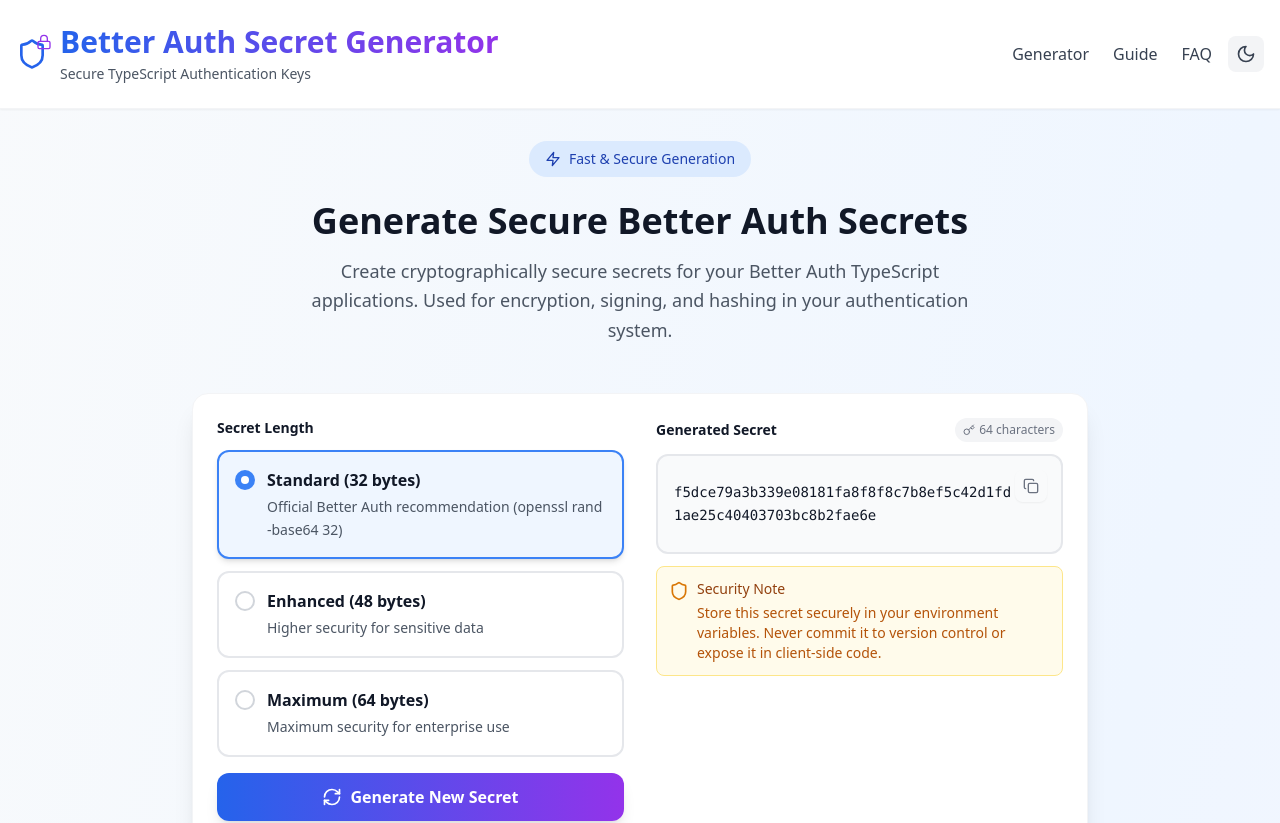
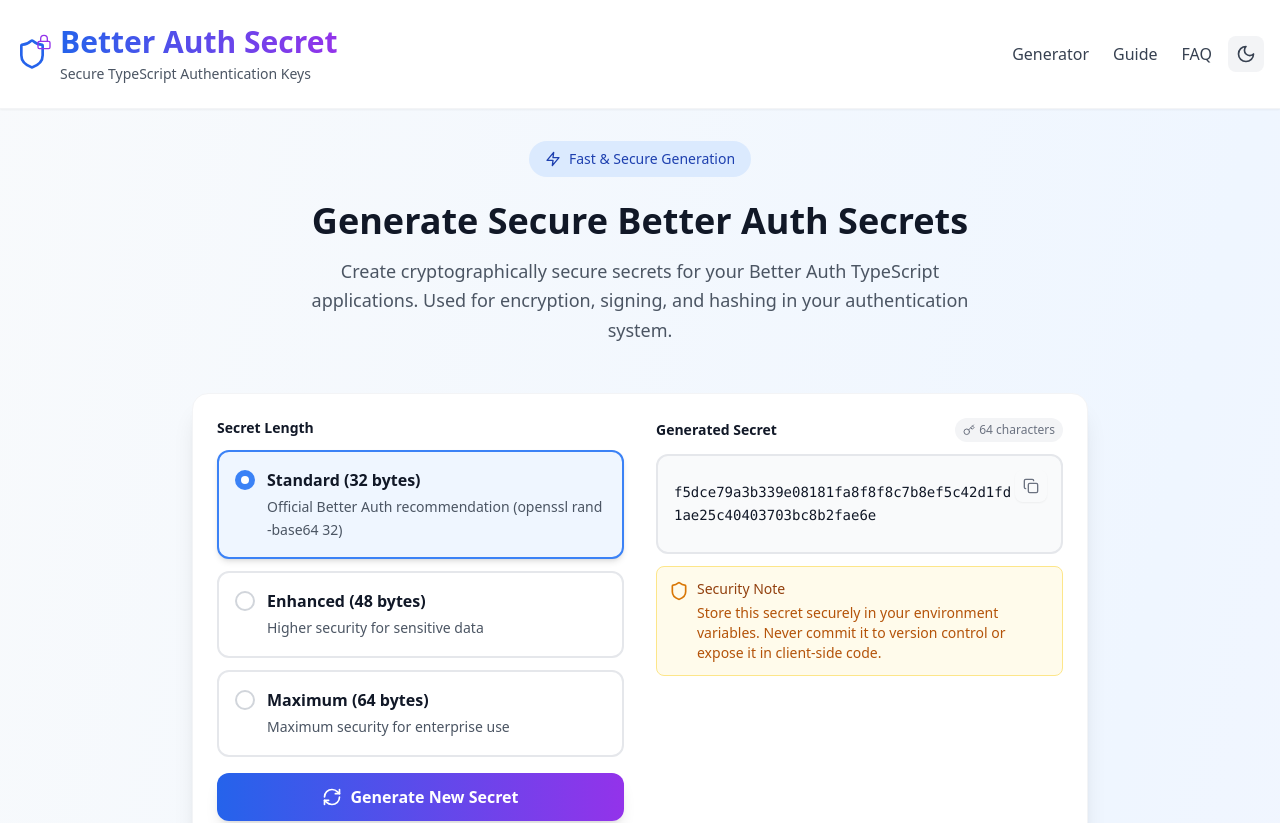
Before and after one commit to residentialproxies/Better-Auth-Secret-Generator, a React (Vite) app: page / in a window 1280 px wide. Shown: the top 823 px of the page. Built offline with nearby package versions, Linux system fonts and the light colour scheme.

Commit message:
Remove Generator from header title

```diff
--- a/src/components/Header.tsx
+++ b/src/components/Header.tsx
@@ -18,7 +18,7 @@ const Header: React.FC = () => {
             </div>
             <div>
               <h1 className="text-2xl lg:text-3xl font-bold bg-gradient-to-r from-blue-600 to-purple-600 dark:from-blue-400 dark:to-purple-400 bg-clip-text text-transparent">
-                Better Auth Secret Generator
+                Better Auth Secret
               </h1>
               <p className="text-sm text-gray-600 dark:text-gray-400 mt-1">
                 Secure TypeScript Authentication Keys
```
